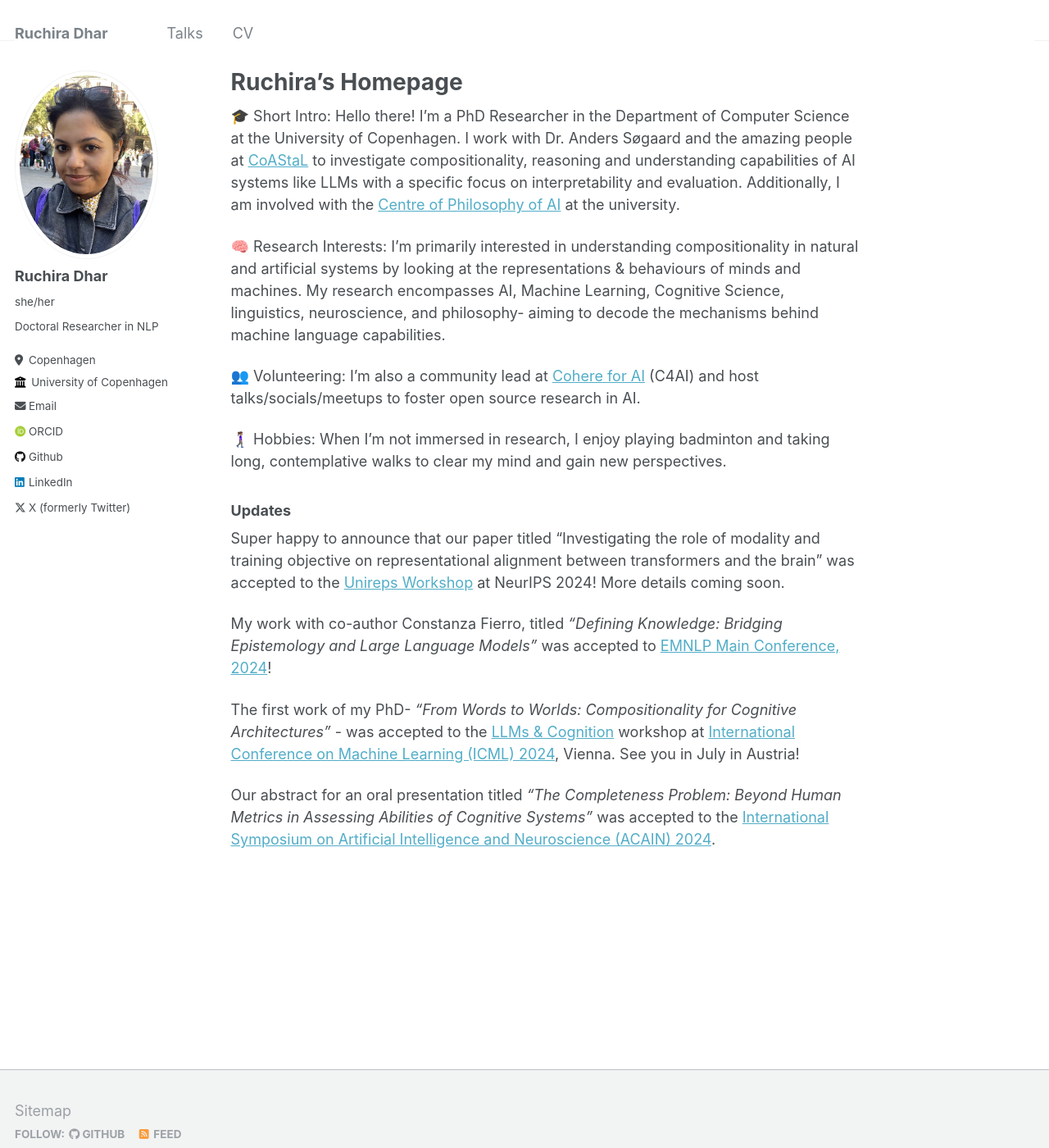
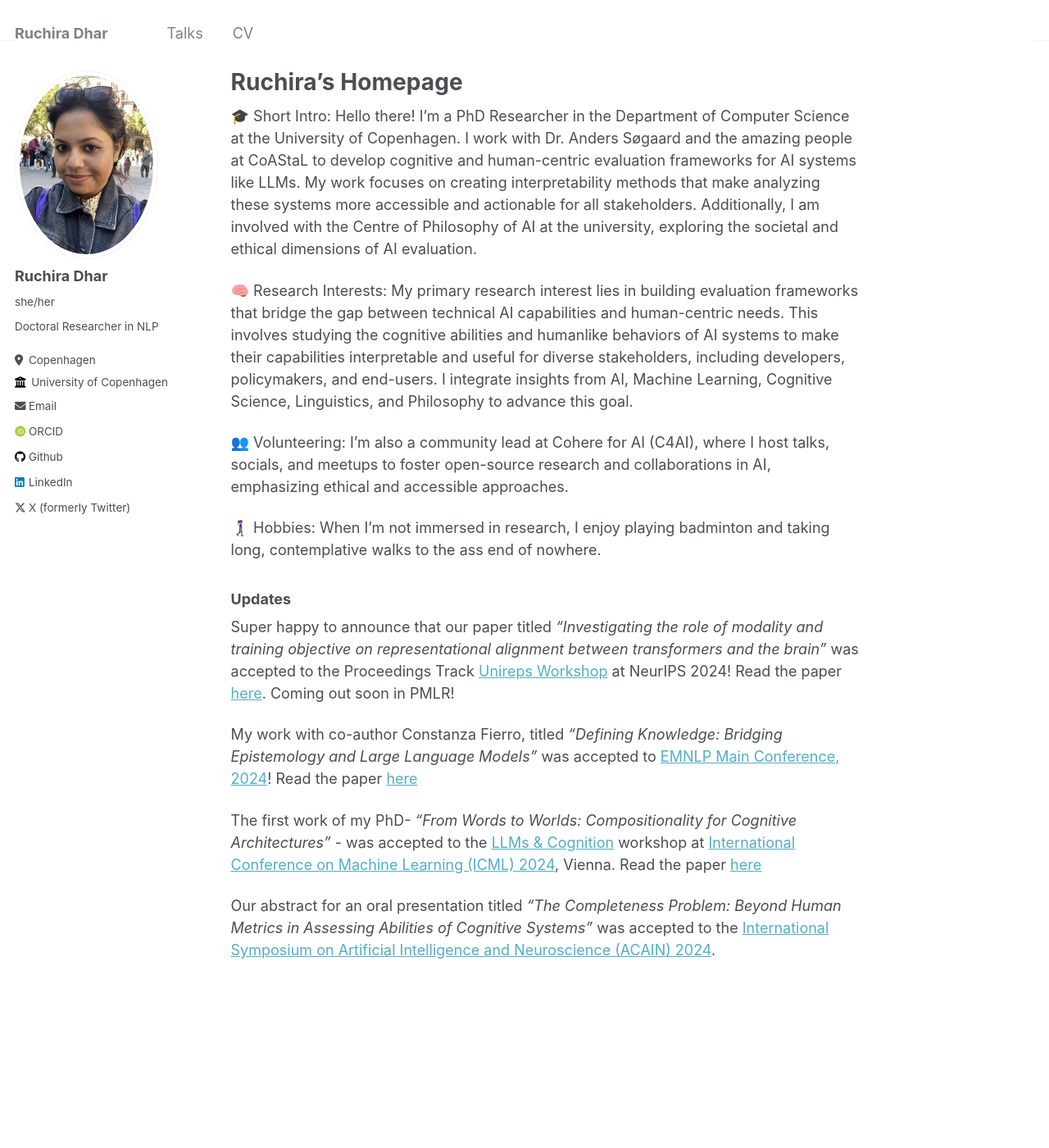
Before and after one commit to ruchiradhar/ruchiradhar.github.io, a Jekyll site: the page built from _pages/about.md, in a window 1280 px wide and 1400 px high. Shown: the whole window at 82% size. Built offline with Jekyll 4.4.1, drawn with Linux system fonts in a browser that asks for light colours; some web fonts are replaced.

Commit message:
Updating about

```diff
--- a/_pages/about.md
+++ b/_pages/about.md
@@ -9,21 +9,21 @@
 ---
 
 
-🎓 Short Intro: Hello there! I'm a PhD Researcher in the Department of Computer Science at the University of Copenhagen. I work with Dr. Anders Søgaard and the amazing people at [CoAStaL](https://coastalcph.github.io/) to investigate compositionality, reasoning and understanding capabilities of AI systems like LLMs with a specific focus on interpretability and evaluation. Additionally, I am involved with the [Centre of Philosophy of AI](https://sites.google.com/view/cpaicph/home) at the university.
+🎓 Short Intro: Hello there! I’m a PhD Researcher in the Department of Computer Science at the University of Copenhagen. I work with Dr. Anders Søgaard and the amazing people at CoAStaL to develop cognitive and human-centric evaluation frameworks for AI systems like LLMs. My work focuses on creating interpretability methods that make analyzing these systems more accessible and actionable for all stakeholders. Additionally, I am involved with the Centre of Philosophy of AI at the university, exploring the societal and ethical dimensions of AI evaluation.
 
-🧠 Research Interests: I'm primarily interested in understanding compositionality in natural and artificial systems by looking at the representations & behaviours of minds and machines. My research encompasses AI, Machine Learning, Cognitive Science, linguistics, neuroscience, and philosophy-  aiming to decode the mechanisms behind machine language capabilities.
+🧠 Research Interests: My primary research interest lies in building evaluation frameworks that bridge the gap between technical AI capabilities and human-centric needs. This involves studying the cognitive abilities and humanlike behaviors of AI systems to make their capabilities interpretable and useful for diverse stakeholders, including developers, policymakers, and end-users. I integrate insights from AI, Machine Learning, Cognitive Science, Linguistics, and Philosophy to advance this goal.
 
-👥 Volunteering: I'm also a community lead at [Cohere for AI](https://cohere.com/research) (C4AI) and host talks/socials/meetups to foster open source research in AI.
+👥 Volunteering: I’m also a community lead at Cohere for AI (C4AI), where I host talks, socials, and meetups to foster open-source research and collaborations in AI, emphasizing ethical and accessible approaches.
 
-🚶🏽‍♀️‍➡️  Hobbies: When I’m not immersed in research, I enjoy playing badminton and taking long, contemplative walks to clear my mind and gain new perspectives.
+🚶🏽‍♀️‍➡️ Hobbies: When I’m not immersed in research, I enjoy playing badminton and taking long, contemplative walks to the ass end of nowhere.
 
 
 ### Updates
 
-Super happy to announce that our paper titled "Investigating the role of modality and training objective on representational alignment between transformers and the brain" was accepted to the [Unireps Workshop](https://unireps.org/2024/) at NeurIPS 2024! More details coming soon.
+Super happy to announce that our paper titled *"Investigating the role of modality and training objective on representational alignment between transformers and the brain"* was accepted to the Proceedings Track [Unireps Workshop](https://unireps.org/2024/) at NeurIPS 2024! Read the paper [here](https://openreview.net/forum?id=t4CnKu6yXn#discussion). Coming out soon in PMLR!
 
-My work with co-author Constanza Fierro, titled *"Defining Knowledge: Bridging Epistemology and Large Language Models"* was accepted to [EMNLP Main Conference, 2024](https://2024.emnlp.org)!
+My work with co-author Constanza Fierro, titled *"Defining Knowledge: Bridging Epistemology and Large Language Models"* was accepted to [EMNLP Main Conference, 2024](https://2024.emnlp.org)! Read the paper [here](https://aclanthology.org/2024.emnlp-main.900/)
 
-The first work of my PhD- *"From Words to Worlds: Compositionality for Cognitive Architectures"* - was accepted to the [LLMs & Cognition](https://llm-cognition.github.io/) workshop at [International Conference on Machine Learning (ICML) 2024](https://icml.cc/), Vienna. See you in July in Austria!
+The first work of my PhD- *"From Words to Worlds: Compositionality for Cognitive Architectures"* - was accepted to the [LLMs & Cognition](https://llm-cognition.github.io/) workshop at [International Conference on Machine Learning (ICML) 2024](https://icml.cc/), Vienna. Read the paper [here](https://openreview.net/forum?id=2eA9b52PAW)
 
 Our abstract for an oral presentation titled *"The Completeness Problem: Beyond Human Metrics in Assessing Abilities of Cognitive Systems"* was accepted to the [International Symposium on Artificial Intelligence and Neuroscience (ACAIN) 2024](https://acain2024.icas.events/symposium/).
```
